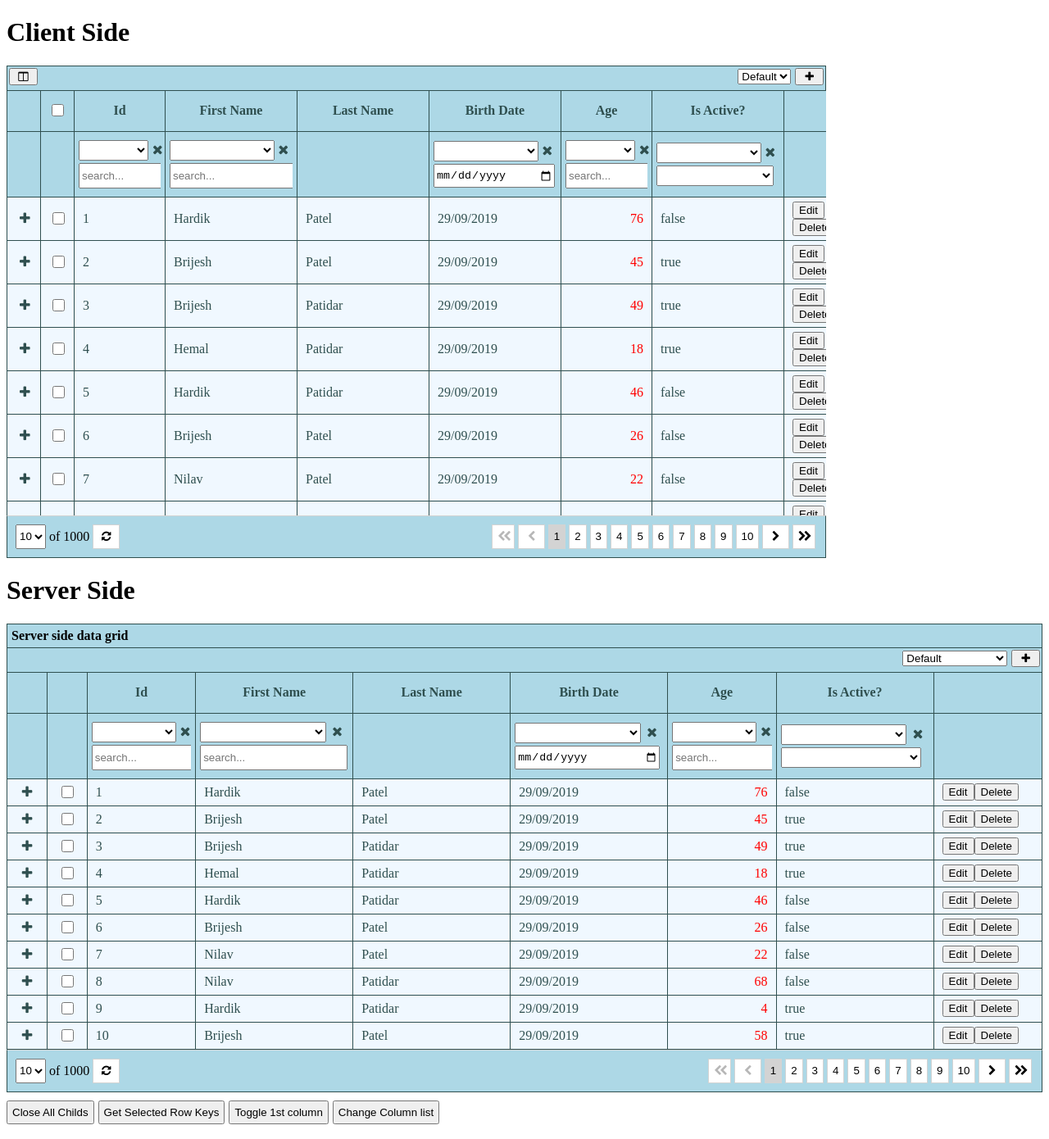
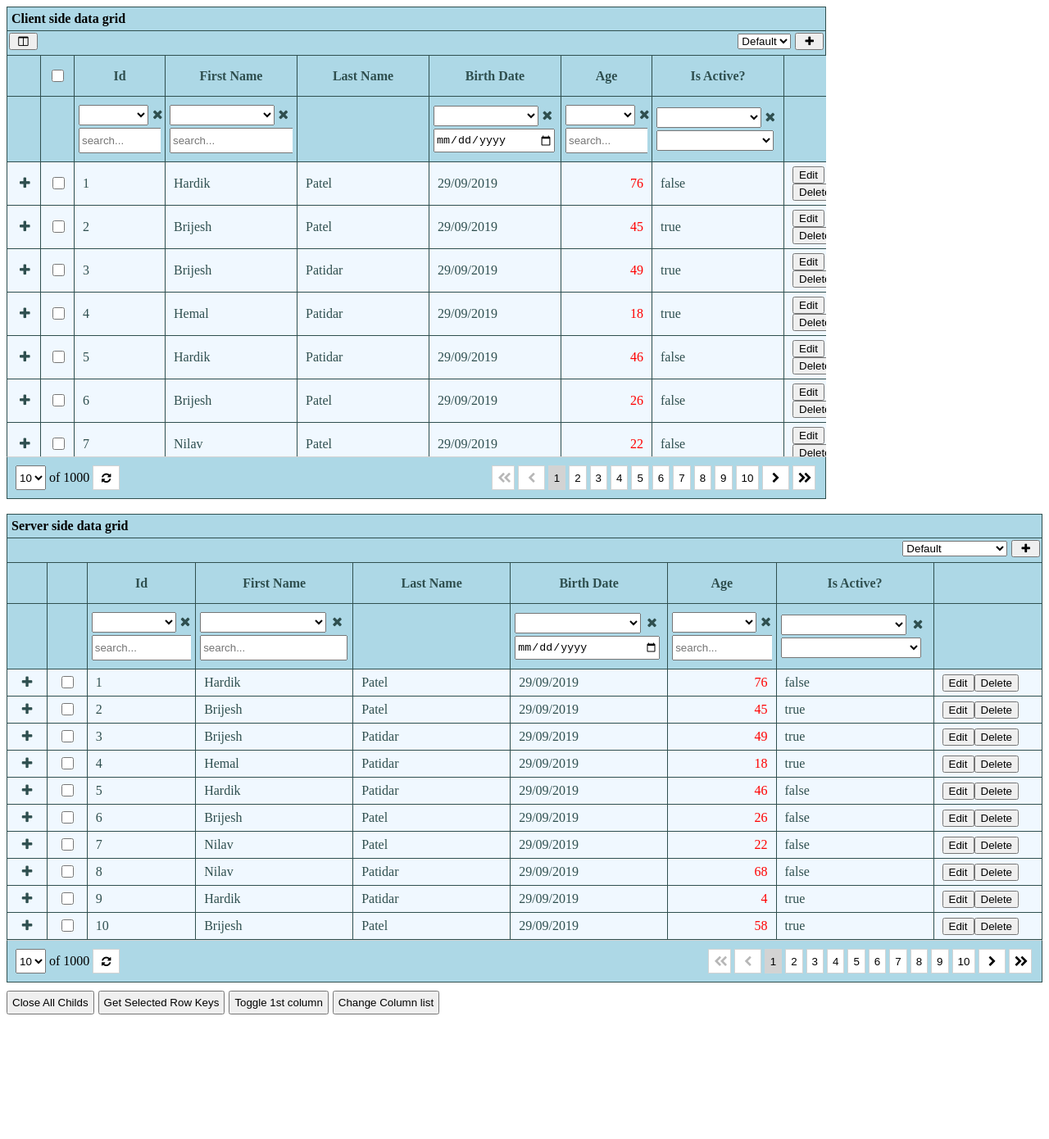
Before and after one commit to NilavPatel/np-ui-data-grid-package, an Angular app: page / in a window 1280 px wide. Shown: the whole page at 82% size. After the commit the page ends 1256 px from the top, so only its background shows below. Built offline with nearby package versions, Linux system fonts and the light colour scheme.

Commit message:
resolved minor height issue

```diff
--- a/projects/np-ui-data-grid/package.json
+++ b/projects/np-ui-data-grid/package.json
@@ -1,6 +1,6 @@
 {
     "name": "np-ui-data-grid",
-    "version": "1.1.3",
+    "version": "1.1.4",
     "author": {
         "name": "nilav patel",
         "email": "nilavpatel1992@gmail.com",
--- a/projects/np-ui-data-grid/src/lib/np-ui-data-grid.component.html
+++ b/projects/np-ui-data-grid/src/lib/np-ui-data-grid.component.html
@@ -25,7 +25,7 @@
             <button type="button" title="Add state" (click)="_addState()"><i class="demo-icon icon-plus"></i></button>
         </div>
     </div>
-    <div [style.max-height.px]="height - 82" style="overflow:auto" [ngClass]="{'locked': _showLoader}">
+    <div [style.max-height.px]="height - 111" style="overflow:auto" [ngClass]="{'locked': _showLoader}">
         <table class="np-grid-table">
             <thead>
                 <tr class="np-grid-header-row">
--- a/src/app/app.component.html
+++ b/src/app/app.component.html
@@ -1,10 +1,14 @@
-<h1>Client Side</h1>
-<np-ui-data-grid [columns]="gridColumns" [dataSource]="gridDataSource" [multiColumnSortEnable]=true [masterChildTemplate]="masterChildTemplate" [height]="600" [width]="1000" [isStickyHeader]="true" [enableStateStoring]="true" [multiSelectEnable]="true"
-    [tableId]="'tblClientSide'" [showColumnChooser]="true"></np-ui-data-grid>
+<np-ui-data-grid [columns]="gridColumns" [dataSource]="gridDataSource" [multiColumnSortEnable]=true
+    [masterChildTemplate]="masterChildTemplate" [height]="600" [width]="1000" [isStickyHeader]="true"
+    [enableStateStoring]="true" [multiSelectEnable]="true" [tableId]="'tblClientSide'" [showColumnChooser]="true"
+    [title]="'Client side data grid'">
+</np-ui-data-grid>
 
-<h1>Server Side</h1>
-<np-ui-data-grid #serverSideGrid [columns]="gridColumns" [dataSource]="gridDataSource1" [masterChildTemplate]="masterChildTemplate" [singleSelectEnable]="true" [title]="'Server side data grid'" [enableStateStoring]="true" (onSelect)="onSelectRow($event)"
-    (onDeselect)="onDeselectRow($event)">
+<br>
+
+<np-ui-data-grid #serverSideGrid [columns]="gridColumns" [dataSource]="gridDataSource1"
+    [masterChildTemplate]="masterChildTemplate" [singleSelectEnable]="true" [title]="'Server side data grid'"
+    [enableStateStoring]="true" (onSelect)="onSelectRow($event)" (onDeselect)="onDeselectRow($event)">
 </np-ui-data-grid>
 
 <ng-template #actionButtonsTemplate let-row="row">
```
